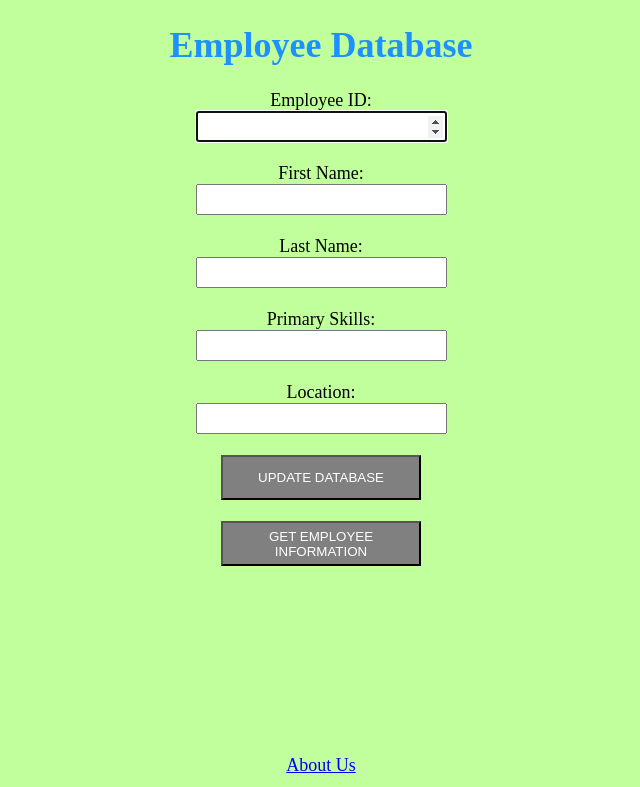
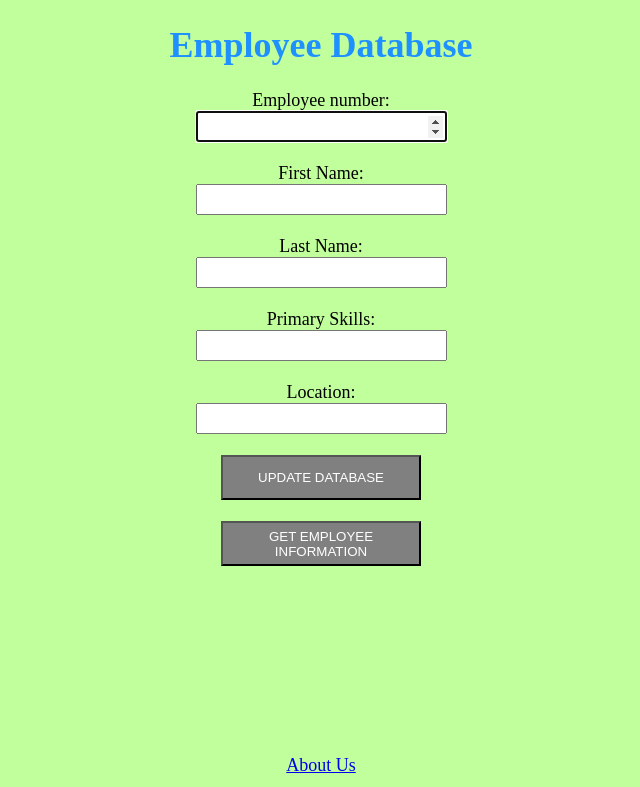
Before and after one commit to amishdungrani21/CLO_835_assignment2, a Flask app: page / in a window 1280 px wide. Shown: the top 787 px of the page, without its empty margins (319-959 px from the left). Run offline with Flask 2, Linux system fonts and the light colour scheme.

Commit message:
changing versions

```diff
--- a/templates/addemp.html
+++ b/templates/addemp.html
@@ -13,7 +13,7 @@
 
 
 
-		  		Employee ID:<br> <input style="height:25px;font-size:14pt; color:grey;" type="number" name="emp_id" autofocus size="40"><br><br>
+		  		Employee number:<br> <input style="height:25px;font-size:14pt; color:grey;" type="number" name="emp_id" autofocus size="40"><br><br>
 
 		  		First Name:<br> <input style="height:25px;font-size:14pt;color:grey;" type="text" name="first_name" ><br><br>
 
--- a/webdeployment.yaml
+++ b/webdeployment.yaml
@@ -16,7 +16,7 @@ spec:
     spec:
       containers:
       - name: web
-        image: 462270994088.dkr.ecr.us-east-1.amazonaws.com/web_repo:V0.1
+        image: 462270994088.dkr.ecr.us-east-1.amazonaws.com/web_repo:V0.2
         env:
         - name: DBHOST
           value: "mysql.mysql.svc.cluster.local"
```
